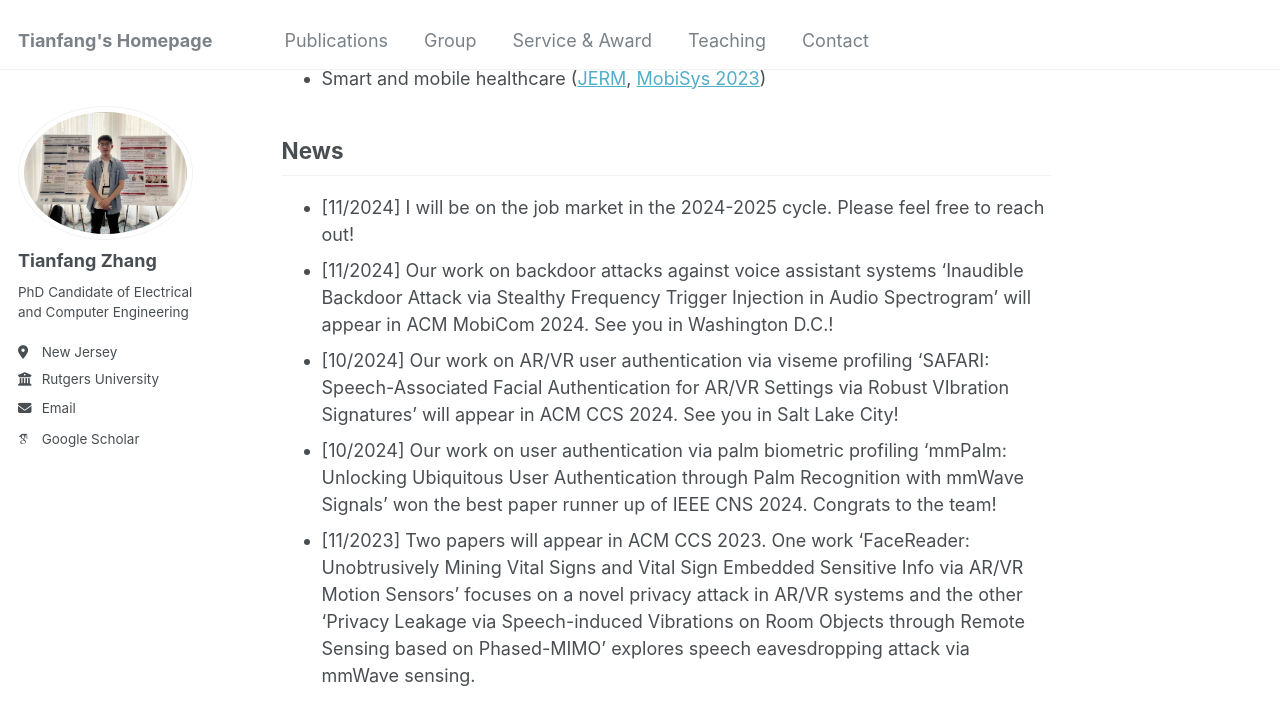
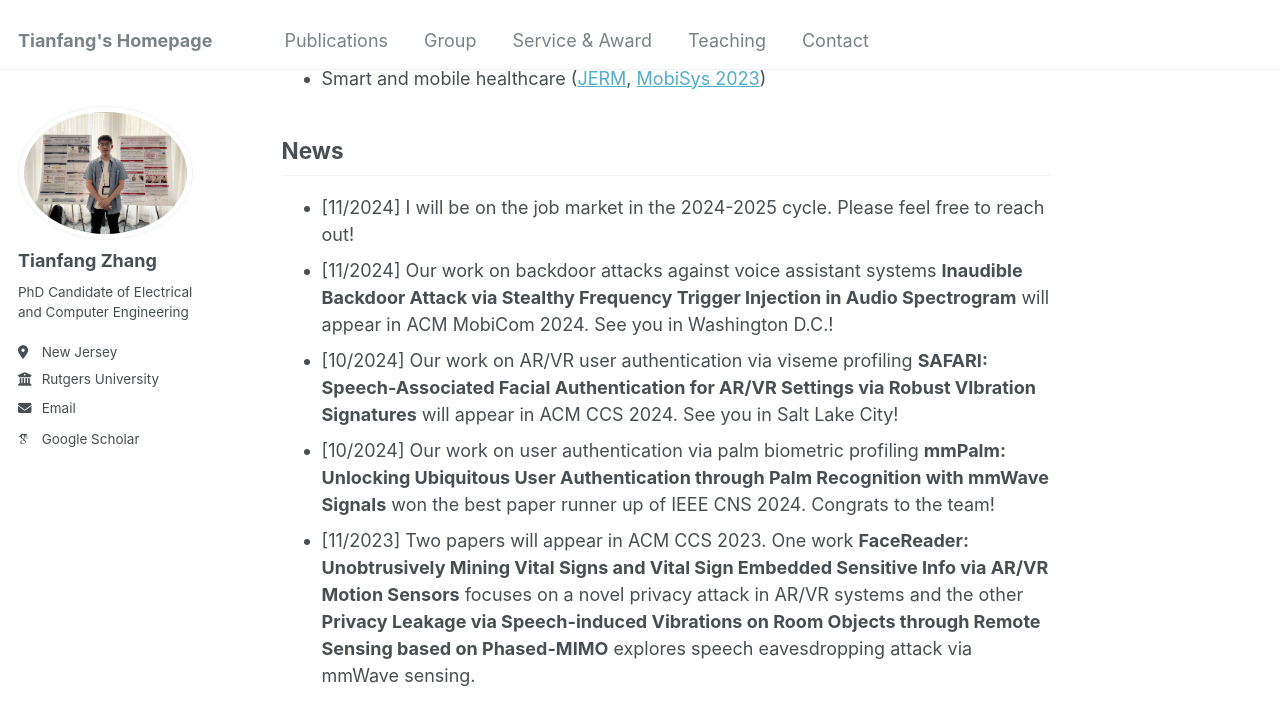
Before and after one commit to tianfang96/tianfang96.github.io, a Jekyll site: the page built from _pages/about.md, in a window 1280 px wide and 900 px high, scrolled down 587 px. Shown: the top 725 px of the window. Built offline with Jekyll 4.4.1, drawn with Linux system fonts in a browser that asks for light colours; some web fonts are replaced.

```diff
--- a/_pages/about.md
+++ b/_pages/about.md
@@ -20,7 +20,7 @@ Research Interest
 News
 ----------
 - [11/2024] I will be on the job market in the 2024-2025 cycle. Please feel free to reach out!
-- [11/2024] Our work on backdoor attacks against voice assistant systems 'Inaudible Backdoor Attack via Stealthy Frequency Trigger Injection in Audio Spectrogram' will appear in ACM MobiCom 2024. See you in Washington D.C.!
-- [10/2024] Our work on AR/VR user authentication via viseme profiling 'SAFARI: Speech-Associated Facial Authentication for AR/VR Settings via Robust VIbration Signatures' will appear in ACM CCS 2024. See you in Salt Lake City!
-- [10/2024] Our work on user authentication via palm biometric profiling 'mmPalm: Unlocking Ubiquitous User Authentication through Palm Recognition with mmWave Signals' won the best paper runner up of IEEE CNS 2024. Congrats to the team!
-- [11/2023] Two papers will appear in ACM CCS 2023. One work 'FaceReader: Unobtrusively Mining Vital Signs and Vital Sign Embedded Sensitive Info via AR/VR Motion Sensors' focuses on a novel privacy attack in AR/VR systems and the other 'Privacy Leakage via Speech-induced Vibrations on Room Objects through Remote Sensing based on Phased-MIMO' explores speech eavesdropping attack via mmWave sensing.
+- [11/2024] Our work on backdoor attacks against voice assistant systems **Inaudible Backdoor Attack via Stealthy Frequency Trigger Injection in Audio Spectrogram** will appear in ACM MobiCom 2024. See you in Washington D.C.!
+- [10/2024] Our work on AR/VR user authentication via viseme profiling **SAFARI: Speech-Associated Facial Authentication for AR/VR Settings via Robust VIbration Signatures** will appear in ACM CCS 2024. See you in Salt Lake City!
+- [10/2024] Our work on user authentication via palm biometric profiling **mmPalm: Unlocking Ubiquitous User Authentication through Palm Recognition with mmWave Signals** won the best paper runner up of IEEE CNS 2024. Congrats to the team!
+- [11/2023] Two papers will appear in ACM CCS 2023. One work **FaceReader: Unobtrusively Mining Vital Signs and Vital Sign Embedded Sensitive Info via AR/VR Motion Sensors** focuses on a novel privacy attack in AR/VR systems and the other **Privacy Leakage via Speech-induced Vibrations on Room Objects through Remote Sensing based on Phased-MIMO** explores speech eavesdropping attack via mmWave sensing.
```
